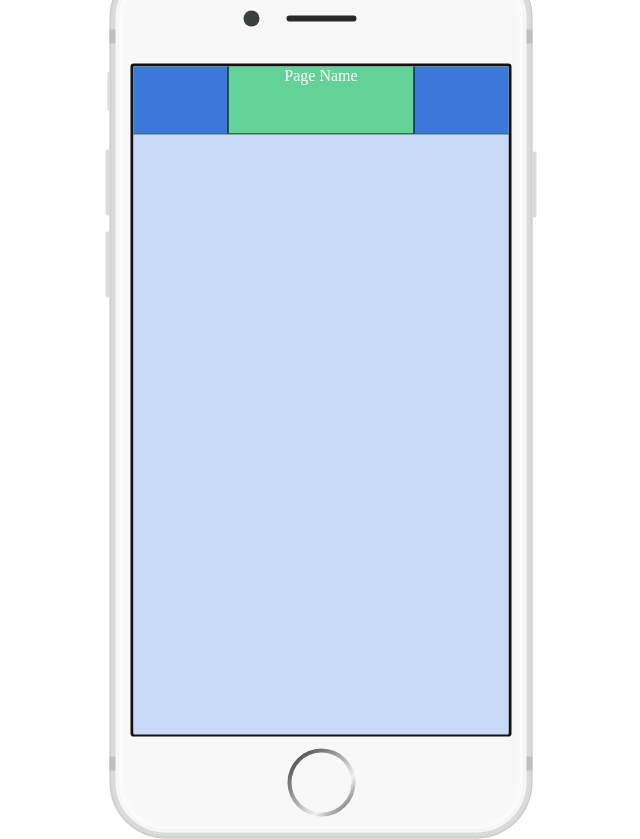
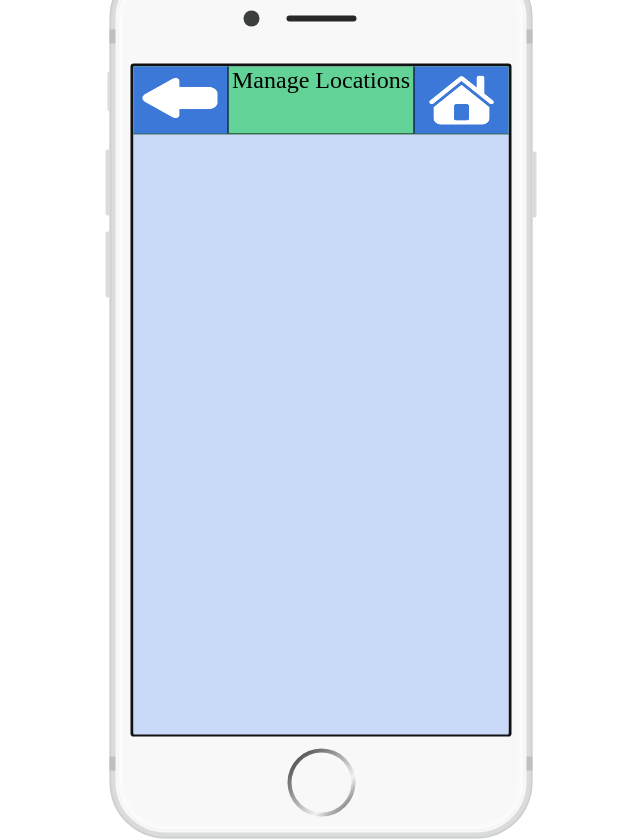
Before and after one commit to lwthatcher/CS-256, a plain HTML site: page pages/template_02.html in a window 1280 px wide. Shown: the whole page, without its empty margins (319-959 px from the left). Drawn offline with Linux system fonts and the light colour scheme.

Commit message:
top-banner buttons now have images in them

```diff
--- a/css/style.css
+++ b/css/style.css
@@ -47,6 +47,15 @@
     border-bottom: 1px solid black;
 }
 
+label.banner {
+    font-size: x-large;
+    color: black;
+}
+
+.banner-icon {
+    padding-top: 5px;
+}
+
 .page {
     background: rgb(201, 218, 248);
     height: 90%;
--- a/pages/template_02.html
+++ b/pages/template_02.html
@@ -4,7 +4,7 @@
   <meta charset="UTF-8">
   <link rel="stylesheet" href="../css/devices.min.css" type="text/css">
   <link rel="stylesheet" href="../css/style.css" type="text/css">
-  <title>Home</title>
+  <title>Find Your Child App</title>
 </head>
 <body>
   <div class="marvel-device iphone6 silver phone">
@@ -16,9 +16,13 @@
     <div class="speaker"></div>
     <div class="screen">
       <div class="page-banner">
-        <div class="button left"></div>
-        <label>Page Name</label>
-        <div class="button right"></div>
+        <div class="button left">
+          <img src="../images/back_02.png" width="80%" height="80%" class="banner-icon"/>
+        </div>
+        <label class="banner">Manage Locations</label>
+        <div class="button right">
+          <img src="../images/home_02.png" width="70%" height="80%" class="banner-icon"/>
+        </div>
       </div>
       <div class="page">
         <!-- Content goes here -->
```
Also changed, not shown: images/back_02.png (added), images/home_02.png (added).
